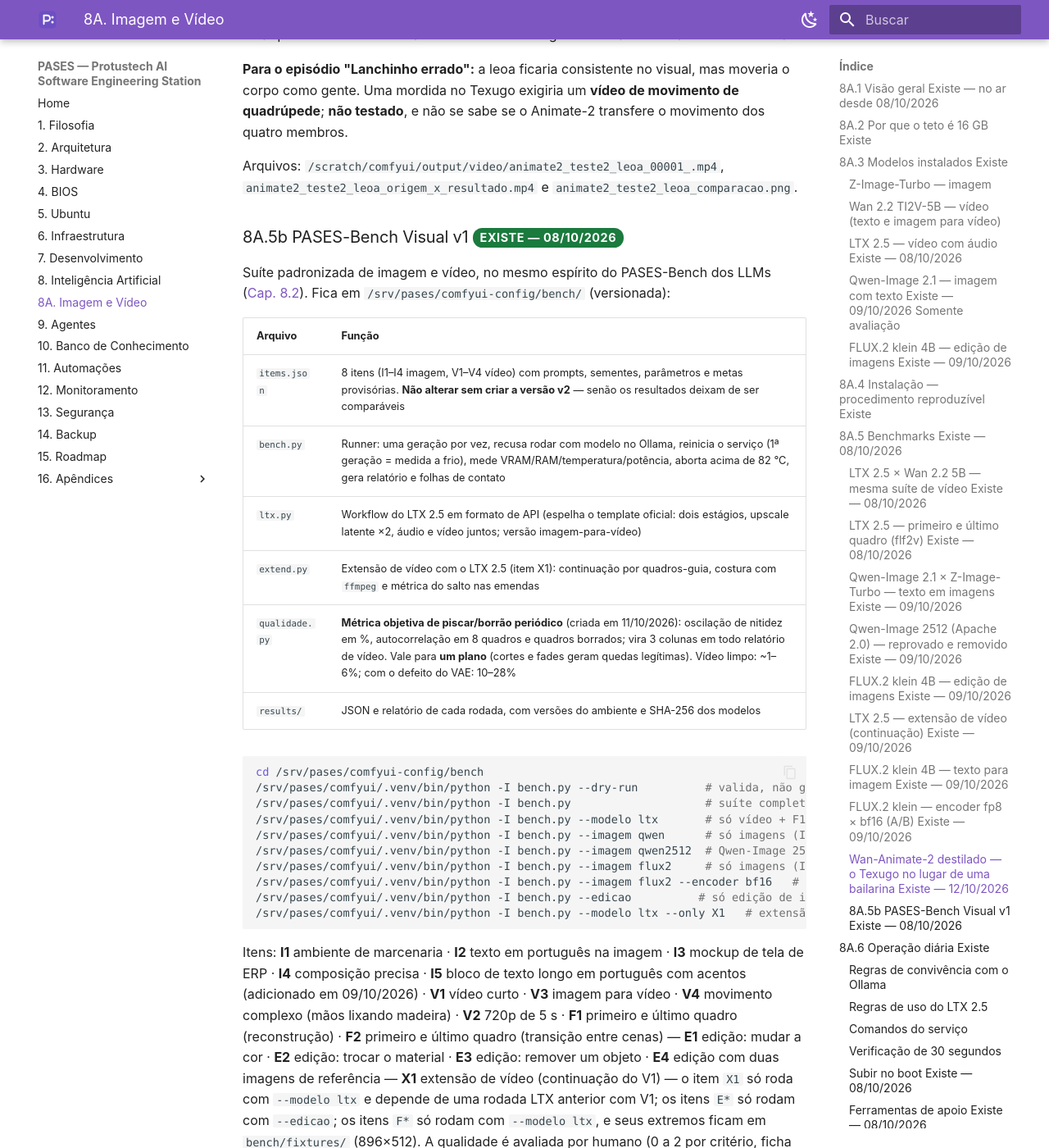
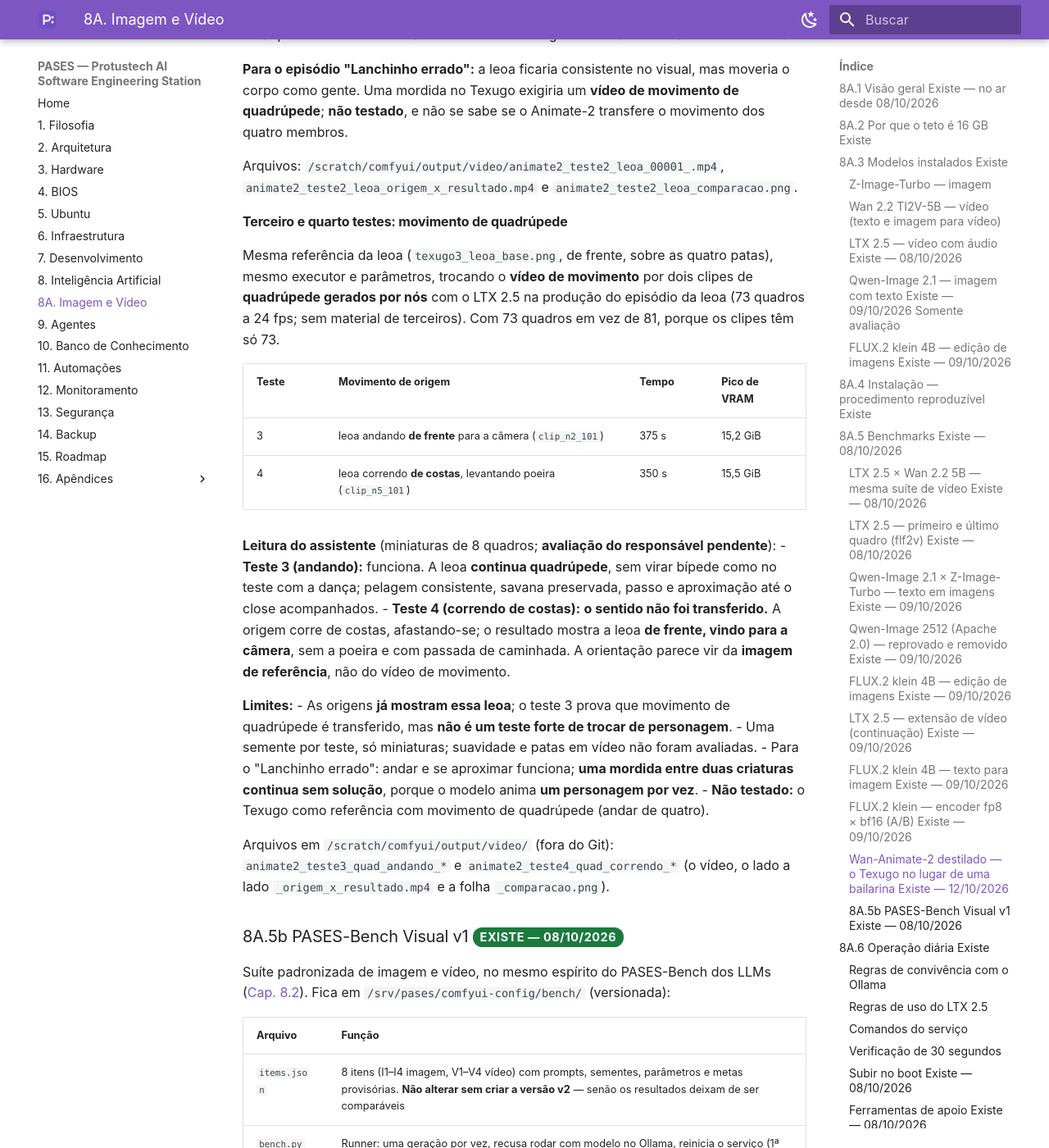
Before and after one commit to crystyano/pases-manual, an MkDocs documentation site: the page built from docs/08a-imagem-video.md, in a window 1280 px wide and 1400 px high, scrolled down 24591 px. Shown: the whole window at 82% size. Built offline with MkDocs 1.6.1 and Material for MkDocs 9.7.7, drawn with Linux system fonts in a browser that asks for light colours; a script that is not in the unit is left out.

Commit message:
Manual PASES v0.21.4 - Wan-Animate-2 com movimento de quadrupede (testes 3 e 4)
Co-Authored-By: Claude Sonnet 5.5 <noreply@anthropic.com>

```diff
--- a/docs/08a-imagem-video.md
+++ b/docs/08a-imagem-video.md
@@ -611,6 +611,27 @@ Mesmo vídeo de movimento, mesmo executor e mesmos parâmetros, trocando só a r
 
 Arquivos: `/scratch/comfyui/output/video/animate2_teste2_leoa_00001_.mp4`, `animate2_teste2_leoa_origem_x_resultado.mp4` e `animate2_teste2_leoa_comparacao.png`.
 
+#### Terceiro e quarto testes: movimento de quadrúpede
+
+Mesma referência da leoa (`texugo3_leoa_base.png`, de frente, sobre as quatro patas), mesmo executor e parâmetros, trocando o **vídeo de movimento** por dois clipes de **quadrúpede gerados por nós** com o LTX 2.5 na produção do episódio da leoa (73 quadros a 24 fps; sem material de terceiros). Com 73 quadros em vez de 81, porque os clipes têm só 73.
+
+| Teste | Movimento de origem | Tempo | Pico de VRAM |
+|---|---|---|---|
+| 3 | leoa andando **de frente** para a câmera (`clip_n2_101`) | 375 s | 15,2 GiB |
+| 4 | leoa correndo **de costas**, levantando poeira (`clip_n5_101`) | 350 s | 15,5 GiB |
+
+**Leitura do assistente** (miniaturas de 8 quadros; **avaliação do responsável pendente**):
+- **Teste 3 (andando):** funciona. A leoa **continua quadrúpede**, sem virar bípede como no teste com a dança; pelagem consistente, savana preservada, passo e aproximação até o close acompanhados.
+- **Teste 4 (correndo de costas):** **o sentido não foi transferido.** A origem corre de costas, afastando-se; o resultado mostra a leoa **de frente, vindo para a câmera**, sem a poeira e com passada de caminhada. A orientação parece vir da **imagem de referência**, não do vídeo de movimento.
+
+**Limites:**
+- As origens **já mostram essa leoa**; o teste 3 prova que movimento de quadrúpede é transferido, mas **não é um teste forte de trocar de personagem**.
+- Uma semente por teste, só miniaturas; suavidade e patas em vídeo não foram avaliadas.
+- Para o "Lanchinho errado": andar e se aproximar funciona; **uma mordida entre duas criaturas continua sem solução**, porque o modelo anima **um personagem por vez**.
+- **Não testado:** o Texugo como referência com movimento de quadrúpede (andar de quatro).
+
+Arquivos em `/scratch/comfyui/output/video/` (fora do Git): `animate2_teste3_quad_andando_*` e `animate2_teste4_quad_correndo_*` (o vídeo, o lado a lado `_origem_x_resultado.mp4` e a folha `_comparacao.png`).
+
 ### 8A.5b PASES-Bench Visual v1 <span class="badge badge-existe">Existe — 08/10/2026</span>
 
 Suíte padronizada de imagem e vídeo, no mesmo espírito do PASES-Bench dos LLMs ([Cap. 8.2](08-inteligencia-artificial.md)). Fica em `/srv/pases/comfyui-config/bench/` (versionada):
```
Also changed, not shown: docs/16-apendices/historico.md (+1 -0 lines).
